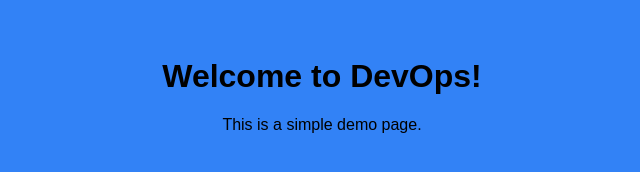
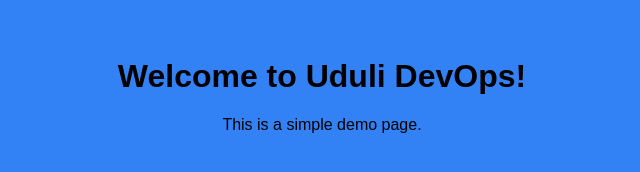
Before and after one commit to thrimannauduli-collab/devops, a plain HTML site: page index.html in a window 1280 px wide. Shown: the whole page, without its empty margins (318-958 px from the left). Drawn offline with Linux system fonts and the light colour scheme.

Commit message:
Add initial HTML file

```diff
--- a/index.html
+++ b/index.html
@@ -15,7 +15,7 @@ padding: 50px;
     </style>
 </head>
 <body>
-    <h1>Welcome to DevOps!</h1>
+    <h1>Welcome to Uduli DevOps!</h1>
     <p>This is a simple demo page.</p>
 </body>
 </html>
```
